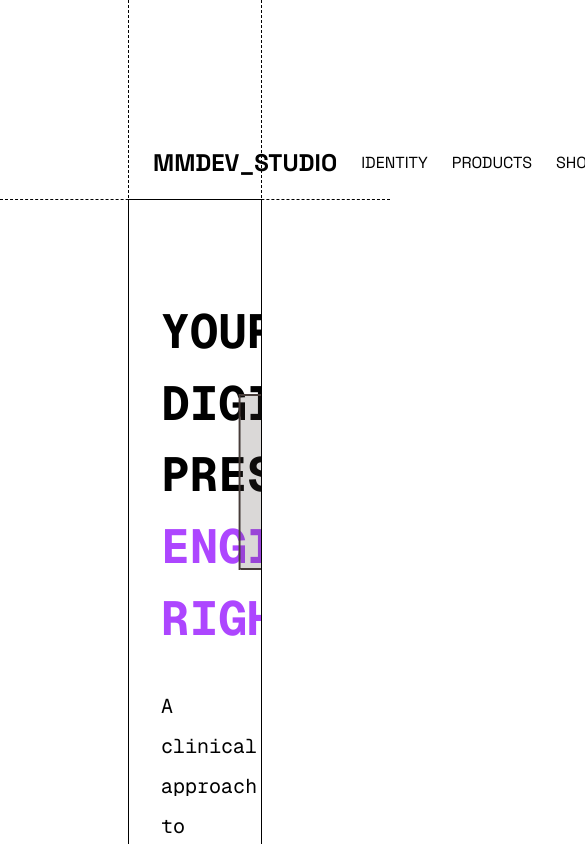
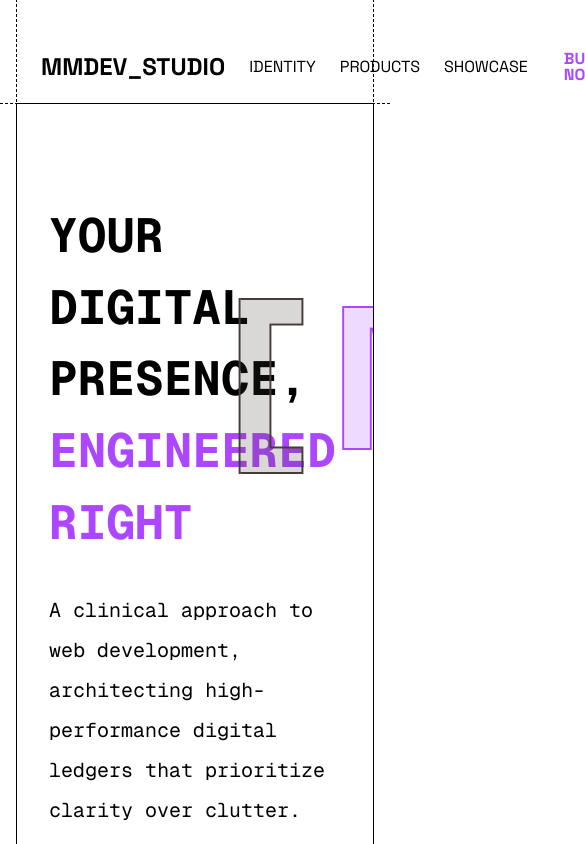
Before and after one commit to mmDevStudio/brand, a Next.js app: page / in a window 390 px wide. Shown: the top 844 px of the page, 585 px wide, since content can reach past the window. Built offline with nearby package versions, Linux system fonts and the light colour scheme.

Commit message:
fix: responsive padding on layout

```diff
--- a/src/app/layout.tsx
+++ b/src/app/layout.tsx
@@ -31,7 +31,7 @@ export default function RootLayout({
         lang="en"
         className={`${spaceGrotesk.variable} ${geistMono.variable} h-full antialiased font-body bg-bg bg-stripes overscroll-y-none scroll-smooth`}
       >
-        <body className="relative min-h-full flex flex-col pt-32 px-32">
+        <body className="relative min-h-full flex flex-col py-8 md:py-32 px-4 sm:px-8 md:px-16 lg:px-32 ">
           <div className="container mx-auto">
             <Navbar />
             <main className="relative flex-1 bg-bg-accent bg-noise border border-border">
```
